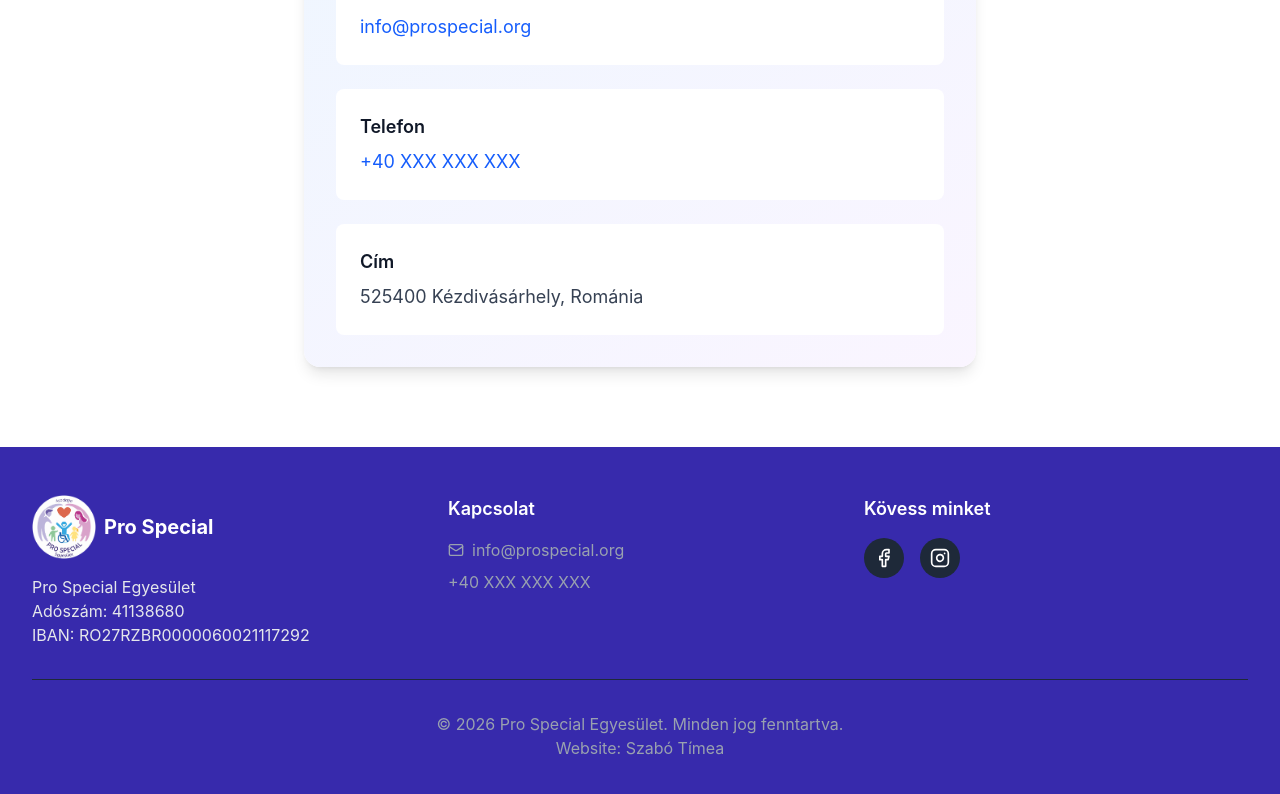
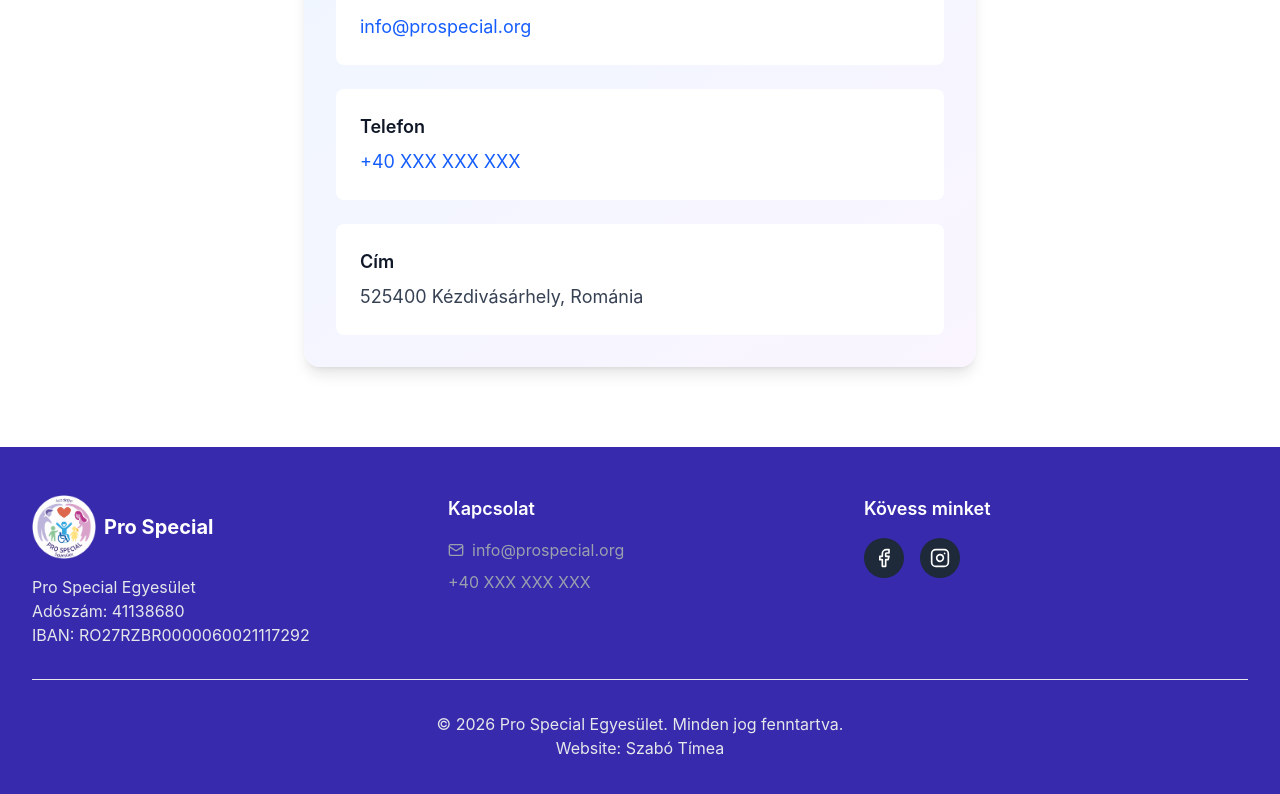
Before and after one commit to zuraglal/prospecial.org, a React (Vite) app: page / in a window 1280 px wide. Shown: the part 4234-5028 px from the top of the page. Built offline with nearby package versions, Linux system fonts and the light colour scheme.

Commit message:
Update Footer.tsx

```diff
--- a/src/app/components/Footer.tsx
+++ b/src/app/components/Footer.tsx
@@ -70,7 +70,7 @@ export function Footer() {
           </div>
         </div>
 
-        <div className="border-t border-gray-800 mt-8 pt-8 text-center text-gray-400">
+        <div className="border-t border-gray-200 mt-8 pt-8 text-center text-gray-200">
           <p>© {currentYear} Pro Special Egyesület. {getTranslation(language, 'allRightsReserved')}</p>
           <p>Website: <a href="mailto:info@map4.me">Szabó Tímea</a></p>
         </div>
```
